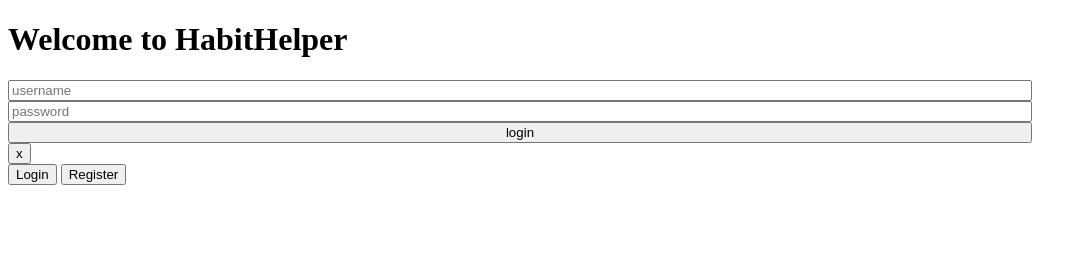
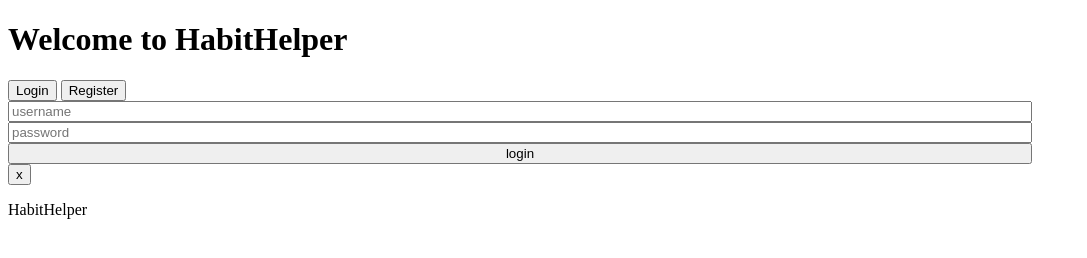
Before and after one commit to mrkstechs/tracker, a plain HTML site: page client/index.html in a window 1280 px wide. Both pictures are taken after a click on the button "Login". Shown: the whole page, without its empty margins (0-1087 px from the left). Drawn offline with Linux system fonts and the light colour scheme.

Commit message:
Moved location of login form

```diff
--- a/client/assets/js/login.js
+++ b/client/assets/js/login.js
@@ -1,4 +1,4 @@
-const pageMain = document.querySelector('body main')
+const pageHeader = document.querySelector('body header')
 const loginButton = document.querySelector('#loginButton')
 const registerButton = document.querySelector('#registerButton')
 
@@ -16,7 +16,7 @@ function showLogin () {
                     </form>
                 <button id="hideForms">x</button>
             </section>`
-    pageMain.insertAdjacentHTML('afterbegin', markup);
+    pageHeader.insertAdjacentHTML('beforeend', markup);
 
     const loginForm = document.querySelector('#loginSection form')
     loginForm.addEventListener('submit', requestLogin)
@@ -37,7 +37,7 @@ function showRegister () {
                     </form>
                 <button id="hideForms">x</button>
             </section>`
-    pageMain.insertAdjacentHTML('afterbegin', markup);
+    pageHeader.insertAdjacentHTML('beforeend', markup);
 
     const registerForm = document.querySelector('#registerSection form')
     registerForm.addEventListener('submit', requestRegistration)
@@ -47,8 +47,8 @@ function showRegister () {
 
 
 function clearForms () {
-    if (pageMain.firstElementChild.id == "loginSection" || pageMain.firstElementChild.id == "registerSection") {
-        pageMain.firstElementChild.remove()
+    if (pageHeader.lastElementChild.id == "loginSection" || pageHeader.lastElementChild.id == "registerSection") {
+        pageHeader.lastElementChild.remove()
     }
 };
 
--- a/client/index.html
+++ b/client/index.html
@@ -15,10 +15,11 @@
         <nav>
 
         </nav>
+        <button id="loginButton">Login</button>
+        <button id="registerButton">Register</button>
     </header>
     <main>
-        <button id="loginButton">Login</button>
-        <button id="registerButton">Register</button>
+        <p>HabitHelper</p>
     </main>
 </body>
 </html>
```
